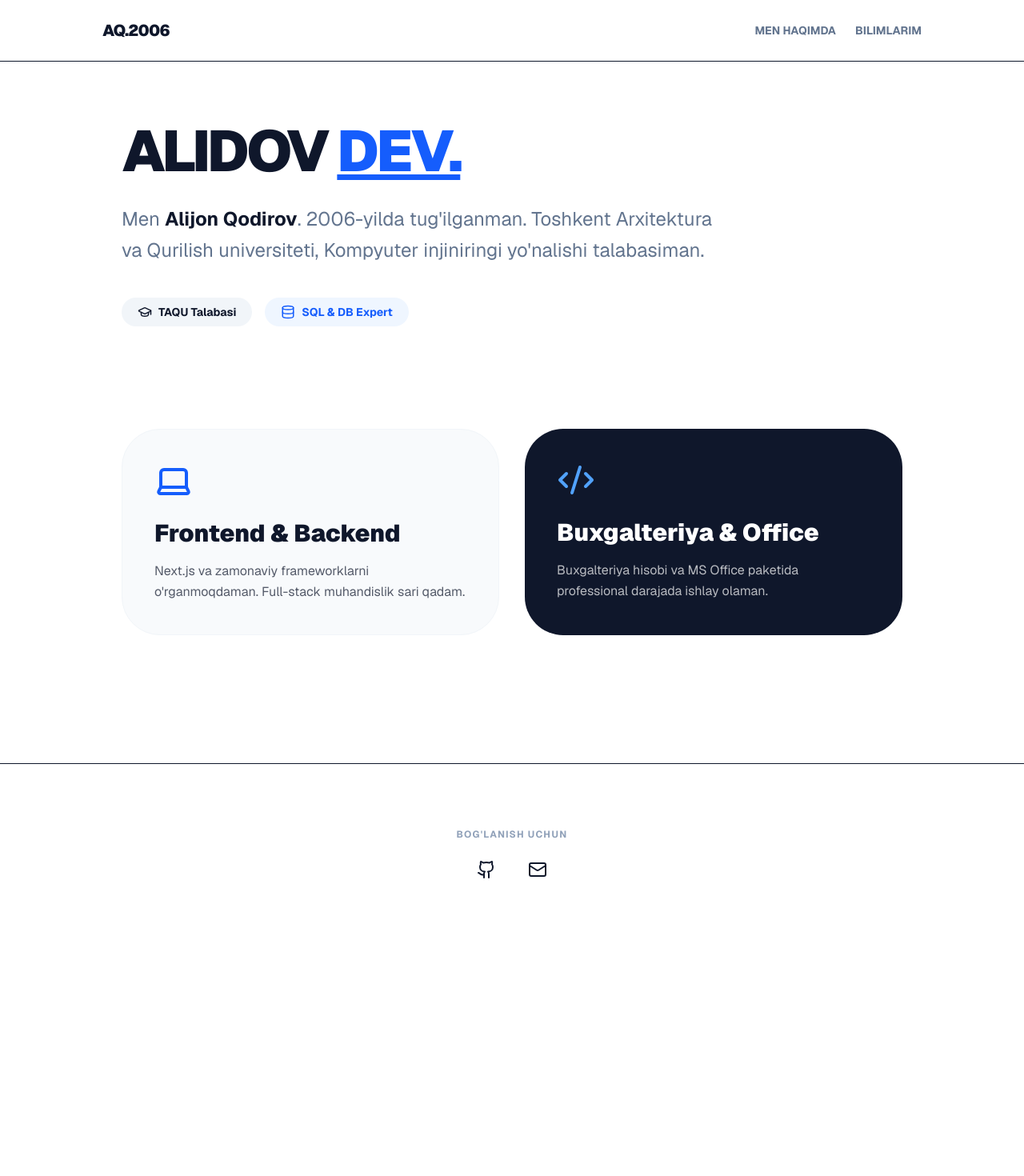
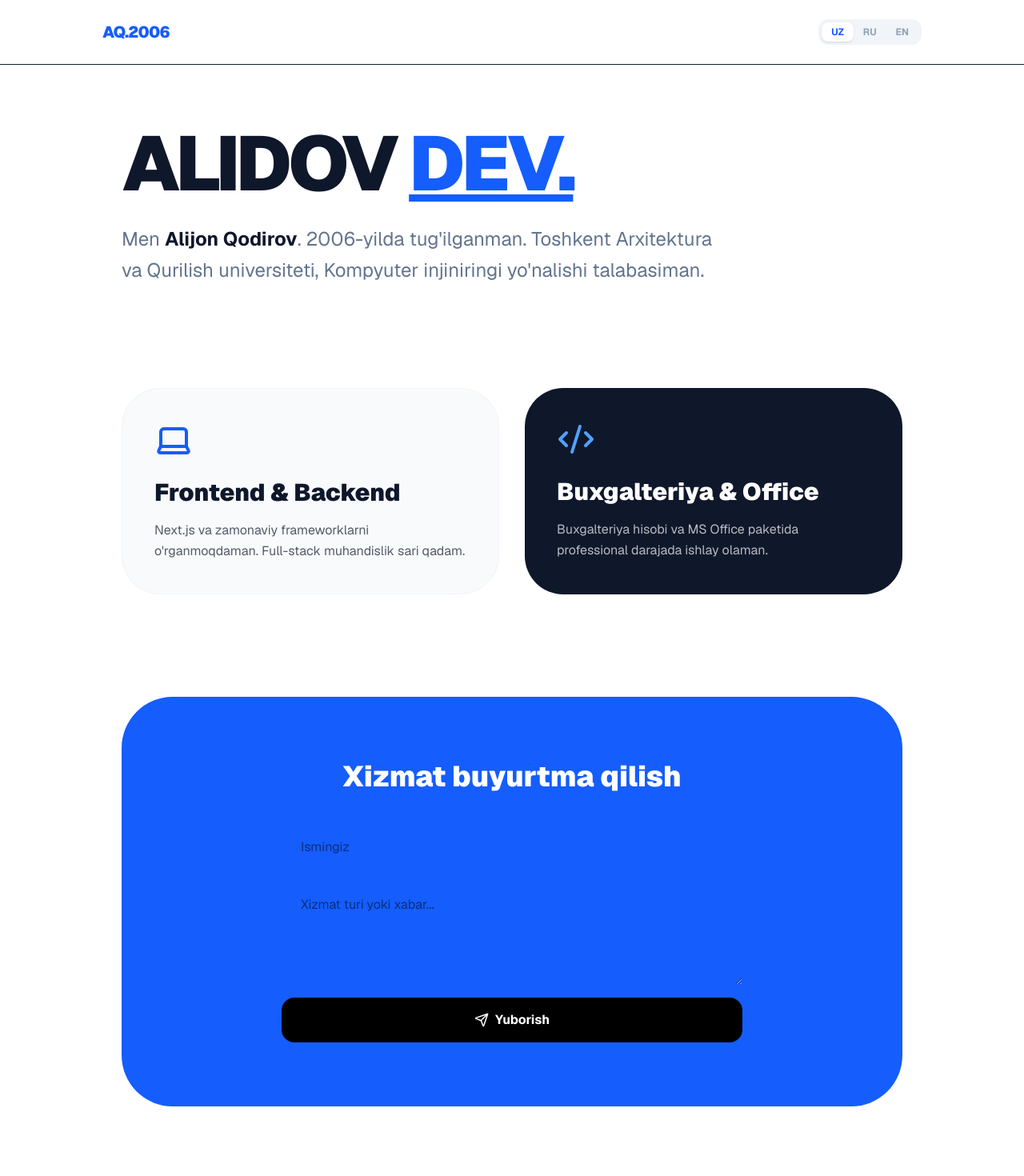
Before and after one commit to alijonqodirov2022-crypto/Mening_blogim, a Next.js app: page / in a window 1280 px wide. Shown: the top 1470 px of the page at 80% size. Before the commit the page ends 1179 px from the top, so only its background shows below. Built offline with nearby package versions, Linux system fonts and the light colour scheme.

Commit message:
Bot and language complete

```diff
--- a/app/page.tsx
+++ b/app/page.tsx
@@ -1,58 +1,161 @@
-import React from 'react';
-import { Github, Mail, Database, Laptop, GraduationCap, Code2 } from 'lucide-react';
+"use client";
+import React, { useState } from 'react';
+import { Github, Mail, Database, Laptop, GraduationCap, Code2, Send, MessageSquare } from 'lucide-react';
+
+const translations = {
+  uz: {
+    about: "Men haqimda",
+    skills: "Bilimlarim",
+    hero_p1: "Men",
+    hero_p2: "2006-yilda tug'ilganman. Toshkent Arxitektura va Qurilish universiteti, Kompyuter injiniringi yo'nalishi talabasiman.",
+    skill1_title: "Frontend & Backend",
+    skill1_desc: "Next.js va zamonaviy frameworklarni o'rganmoqdaman. Full-stack muhandislik sari qadam.",
+    skill2_title: "Buxgalteriya & Office",
+    skill2_desc: "Buxgalteriya hisobi va MS Office paketida professional darajada ishlay olaman.",
+    contact_title: "Xizmat buyurtma qilish",
+    placeholder_name: "Ismingiz",
+    placeholder_msg: "Xizmat turi yoki xabar...",
+    btn_send: "Yuborish",
+    footer: "Bog'lanish uchun"
+  },
+  ru: {
+    about: "Обо мне",
+    skills: "Навыки",
+    hero_p1: "Я",
+    hero_p2: "Родился в 2006 году. Студент Ташкентского архитектурно-строительного университета по направлению Компьютерный инжиниринг.",
+    skill1_title: "Frontend & Backend",
+    skill1_desc: "Изучаю Next.js и современные фреймворки. Шаг к Full-stack инженерии.",
+    skill2_title: "Бухгалтерия и Office",
+    skill2_desc: "Работаю на профессиональном уровне в бухгалтерском учете и пакете MS Office.",
+    contact_title: "Заказать услугу",
+    placeholder_name: "Ваше имя",
+    placeholder_msg: "Тип услуги или сообщение...",
+    btn_send: "Отправить",
+    footer: "Контакты"
+  },
+  en: {
+    about: "About",
+    skills: "Skills",
+    hero_p1: "I am",
+    hero_p2: "Born in 2006. Student at Tashkent University of Architecture and Civil Engineering, majoring in Computer Engineering.",
+    skill1_title: "Frontend & Backend",
+    skill1_desc: "Learning Next.js and modern frameworks. A step towards Full-stack engineering.",
+    skill2_title: "Accounting & Office",
+    skill2_desc: "Professional level in accounting and MS Office package.",
+    contact_title: "Order a Service",
+    placeholder_name: "Your Name",
+    placeholder_msg: "Service type or message...",
+    btn_send: "Send Message",
+    footer: "Get in touch"
+  }
+};
 
 export default function Portfolio() {
+  const [lang, setLang] = useState<'uz' | 'ru' | 'en'>('uz');
+  const [name, setName] = useState('');
+  const [message, setMessage] = useState('');
+  const [status, setStatus] = useState('');
+
+  const t = translations[lang];
+
+  const sendToTelegram = async (e: React.FormEvent) => {
+    e.preventDefault();
+    setStatus('sending');
+
+    // SIZ BERGAN MA'LUMOTLAR JOYLASHDI:
+    const botToken = "8578469335:AAGIhKG9I_FoRAw7pRLHkpWmyLmc7-XqLFU";
+    const chatId = "7277916371";
+
+    const text = `🚀 *Yangi buyurtma!*\n\n👤 *Ism:* ${name}\n💬 *Xabar:* ${message}`;
+
+    try {
+      await fetch(`https://api.telegram.org/bot${botToken}/sendMessage`, {
+        method: 'POST',
+        headers: { 'Content-Type': 'application/json' },
+        body: JSON.stringify({ chat_id: chatId, text: text, parse_mode: 'Markdown' })
+      });
+      setStatus('success');
+      setName('');
+      setMessage('');
+      setTimeout(() => setStatus(''), 3000);
+    } catch (error) {
+      setStatus('error');
+    }
+  };
+
   return (
     <div className="min-h-screen bg-white text-slate-900 font-sans">
       <nav className="p-6 border-b bg-white/50 backdrop-blur-md sticky top-0 z-50">
         <div className="max-w-5xl mx-auto flex justify-between items-center">
-          <span className="text-xl font-black tracking-tighter">AQ.2006</span>
-          <div className="flex gap-6 font-bold text-sm text-slate-500 uppercase">
-            <a href="#about" className="hover:text-blue-600">Men haqimda</a>
-            <a href="#skills" className="hover:text-blue-600">Bilimlarim</a>
+          <span className="text-xl font-black tracking-tighter text-blue-600">AQ.2006</span>
+          <div className="flex bg-slate-100 p-1 rounded-xl">
+            {(['uz', 'ru', 'en'] as const).map((l) => (
+              <button key={l} onClick={() => setLang(l)} className={`px-3 py-1 rounded-lg text-xs font-bold transition-all ${lang === l ? 'bg-white shadow-sm text-blue-600' : 'text-slate-400'}`}>
+                {l.toUpperCase()}
+              </button>
+            ))}
           </div>
         </div>
       </nav>
 
       <main className="max-w-5xl mx-auto px-6 py-20">
-        <section id="about" className="mb-32">
-          <h1 className="text-7xl font-black tracking-tighter mb-8 leading-[0.9]">
+        <section className="mb-32 text-center md:text-left">
+          <h1 className="text-6xl md:text-8xl font-black tracking-tighter mb-8 leading-[0.9]">
             ALIDOV <span className="text-blue-600 underline">DEV.</span>
           </h1>
           <p className="text-2xl text-slate-500 max-w-3xl leading-relaxed mb-10">
-            Men <span className="text-slate-900 font-bold">Alijon Qodirov</span>.
-            2006-yilda tug'ilganman. Toshkent Arxitektura va Qurilish universiteti,
-            Kompyuter injiniringi yo'nalishi talabasiman.
+            {t.hero_p1} <span className="text-slate-900 font-bold">Alijon Qodirov</span>. {t.hero_p2}
           </p>
-          <div className="flex flex-wrap gap-4">
-            <span className="px-5 py-2 bg-slate-100 rounded-full font-bold text-sm flex items-center gap-2">
-              <GraduationCap size={18} /> TAQU Talabasi
-            </span>
-            <span className="px-5 py-2 bg-blue-50 text-blue-600 rounded-full font-bold text-sm flex items-center gap-2">
-              <Database size={18} /> SQL & DB Expert
-            </span>
+        </section>
+
+        <section className="grid grid-cols-1 md:grid-cols-2 gap-8 mb-32">
+          <div className="p-10 bg-slate-50 rounded-[3rem] border border-slate-100">
+            <Laptop size={48} className="mb-6 text-blue-600" />
+            <h3 className="text-3xl font-black mb-4">{t.skill1_title}</h3>
+            <p className="opacity-70 leading-relaxed">{t.skill1_desc}</p>
+          </div>
+          <div className="p-10 bg-slate-900 rounded-[3rem] text-white">
+            <Code2 size={48} className="mb-6 text-blue-400" />
+            <h3 className="text-3xl font-black mb-4">{t.skill2_title}</h3>
+            <p className="opacity-70 leading-relaxed">{t.skill2_desc}</p>
           </div>
         </section>
 
-        <section id="skills" className="grid grid-cols-1 md:grid-cols-2 gap-8">
-          <div className="p-10 bg-slate-50 rounded-[3rem] border border-slate-100 hover:bg-blue-600 hover:text-white transition-all group">
-            <Laptop size={48} className="mb-6 text-blue-600 group-hover:text-white" />
-            <h3 className="text-3xl font-black mb-4">Frontend & Backend</h3>
-            <p className="opacity-70 leading-relaxed">Next.js va zamonaviy frameworklarni o'rganmoqdaman. Full-stack muhandislik sari qadam.</p>
-          </div>
-          <div className="p-10 bg-slate-900 rounded-[3rem] text-white hover:bg-blue-600 transition-all">
-            <Code2 size={48} className="mb-6 text-blue-400" />
-            <h3 className="text-3xl font-black mb-4">Buxgalteriya & Office</h3>
-            <p className="opacity-70 leading-relaxed">Buxgalteriya hisobi va MS Office paketida professional darajada ishlay olaman.</p>
-          </div>
+        <section className="bg-blue-600 rounded-[4rem] p-10 md:p-20 text-white">
+          <h2 className="text-4xl font-black mb-10 text-center">{t.contact_title}</h2>
+          <form onSubmit={sendToTelegram} className="max-w-xl mx-auto flex flex-col gap-4">
+            <input
+              type="text"
+              placeholder={t.placeholder_name}
+              required
+              value={name}
+              onChange={(e) => setName(e.target.value)}
+              className="w-full px-6 py-4 rounded-2xl text-black outline-none focus:ring-4 focus:ring-blue-300"
+            />
+            <textarea
+              placeholder={t.placeholder_msg}
+              required
+              value={message}
+              onChange={(e) => setMessage(e.target.value)}
+              className="w-full px-6 py-4 rounded-2xl text-black h-32 outline-none focus:ring-4 focus:ring-blue-300"
+            />
+            <button
+              type="submit"
+              disabled={status === 'sending'}
+              className="bg-black text-white font-bold py-4 rounded-2xl flex items-center justify-center gap-2 hover:bg-gray-800 transition-all active:scale-95 disabled:opacity-50"
+            >
+              <Send size={18} /> {status === 'sending' ? '...' : t.btn_send}
+            </button>
+            {status === 'success' && <p className="text-white font-bold text-center mt-2 animate-bounce">Yuborildi! ✅</p>}
+          </form>
         </section>
       </main>
 
-      <footer className="py-20 border-t mt-20 text-center">
-        <p className="font-bold text-slate-400 mb-6 uppercase tracking-widest text-xs">Bog'lanish uchun</p>
+      <footer className="py-20 border-t mt-20 text-center text-slate-400">
+        <p className="font-bold mb-4 uppercase tracking-widest text-xs">{t.footer}</p>
         <div className="flex justify-center gap-10">
-          <Github className="cursor-pointer hover:scale-125 transition-transform" />
-          <Mail className="cursor-pointer hover:scale-125 transition-transform" />
+          <Github className="cursor-pointer hover:text-blue-600 transition-colors" />
+          <Mail className="cursor-pointer hover:text-blue-600 transition-colors" />
         </div>
       </footer>
     </div>
--- a/package.json
+++ b/package.json
@@ -9,6 +9,7 @@
     "lint": "eslint"
   },
   "dependencies": {
+    "framer-motion": "^12.23.26",
     "lucide-react": "^0.562.0",
     "next": "16.1.1",
     "react": "19.2.3",
```
Also changed, not shown: 1 other file (tests, documents, lock files or other folders).
